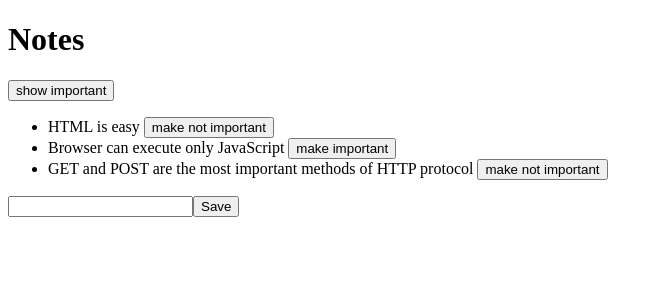
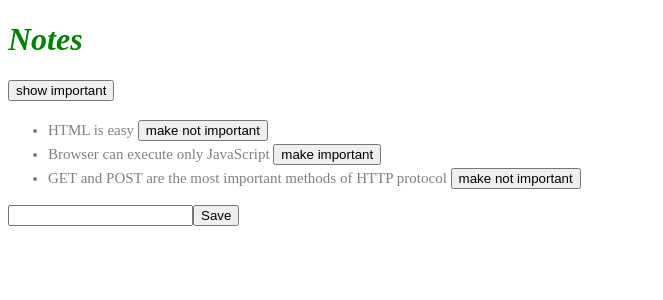
Before and after one commit to eyc94/full-stack-open, a React (Create React App) app in the folder 02. Communicating With Server/notes-frontend/: page / in a window 1280 px wide. Shown: the top 300 px of the page, without its empty margins (0-663 px from the left). Built offline with nearby package versions, Linux system fonts and the light colour scheme; data requests are answered from the project's data file.

Commit message:
Adding styles to React app intro

```diff
--- a/02. Communicating With Server/notes-frontend/src/components/Note.js
+++ b/02. Communicating With Server/notes-frontend/src/components/Note.js
@@ -3,7 +3,7 @@ const Note = ({ note, toggleImportance }) => {
     ? 'make not important' : 'make important';
 
   return (
-    <li>
+    <li className='note'>
       {note.content} <button onClick={toggleImportance}>{label}</button>
     </li>
   );
--- /dev/null
+++ b/02. Communicating With Server/notes-frontend/src/index.css
@@ -0,0 +1,10 @@
+h1 {
+  color: green;
+  font-style: italic;
+}
+
+.note {
+  color: grey;
+  padding-top: 3px;
+  font-size: 15px;
+}
--- a/02. Communicating With Server/notes-frontend/src/index.js
+++ b/02. Communicating With Server/notes-frontend/src/index.js
@@ -2,7 +2,7 @@ import React from 'react';
 import ReactDOM from 'react-dom/client';
 
 import App from './App';
-
+import './index.css';
 
 const root = ReactDOM.createRoot(document.getElementById('root'));
 root.render(<App />);
```
